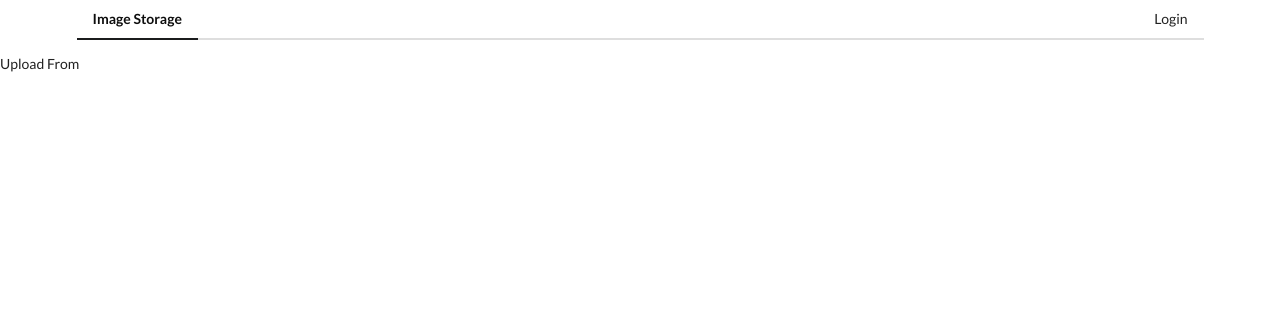
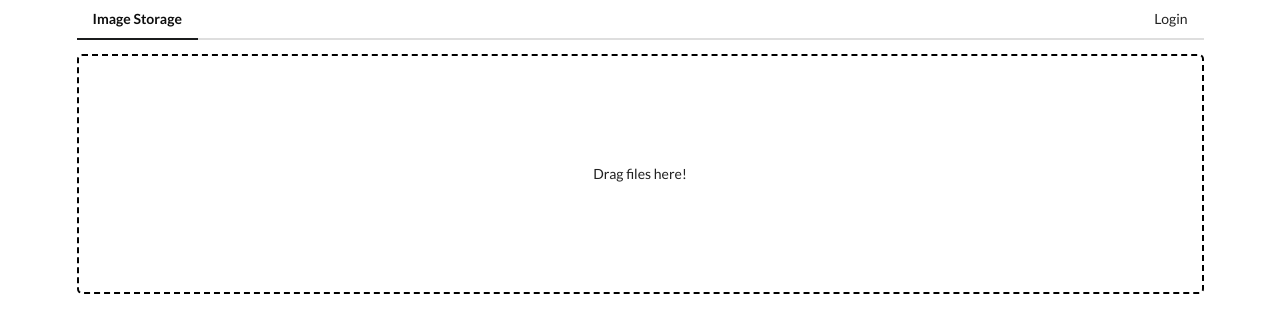
Before and after one commit to vue-apps/images-uploader-app-vue, a Vue app: page /upload in a window 1280 px wide. Shown: the top 332 px of the page. Built offline with nearby package versions, Linux system fonts and the light colour scheme.

Commit message:
UploadForm component markup and styling

```diff
--- a/src/App.vue
+++ b/src/App.vue
@@ -1,7 +1,9 @@
 <template>
   <div>
     <AppHeader />
-    <router-view></router-view>
+    <div class="ui container">
+      <router-view></router-view>
+    </div>
   </div>
 </template>
 
--- a/src/components/UploadForm.vue
+++ b/src/components/UploadForm.vue
@@ -1,6 +1,7 @@
 <template>
-  <div>
-    Upload From
+  <div class="dropper">
+    <input type="file" name="" id="" />
+    <span>Drag files here!</span>
   </div>
 </template>
 
@@ -9,3 +10,26 @@
   name: 'UploadForm',
 };
 </script>
+
+<style scoped>
+.dropper {
+  height: 30vh;
+  border: 2px dashed black;
+  border-radius: 5px;
+  display: flex;
+  justify-content: center;
+  align-items: center;
+  position: relative;
+}
+
+.dropper:hover {
+  background-color: #eee;
+}
+
+input {
+  width: 100%;
+  height: 30vh;
+  position: absolute;
+  opacity: 0;
+}
+</style>
```
